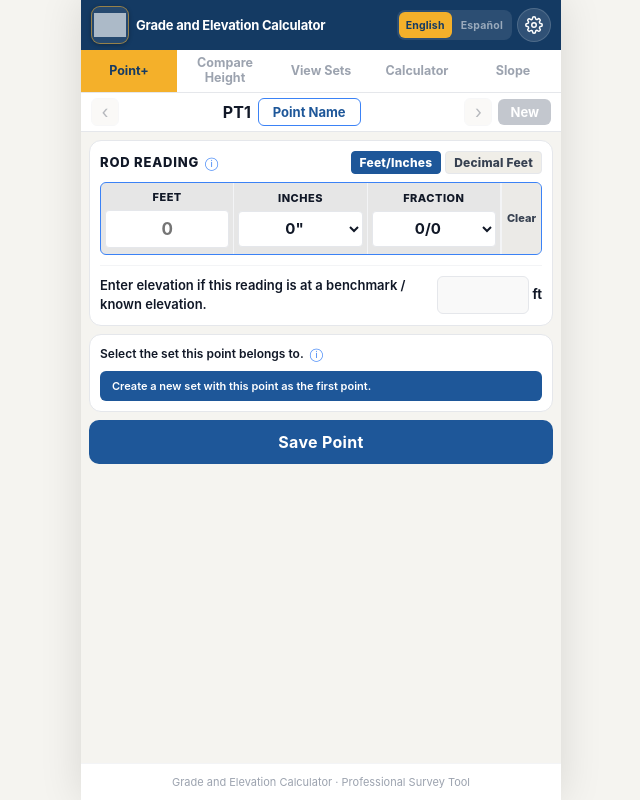
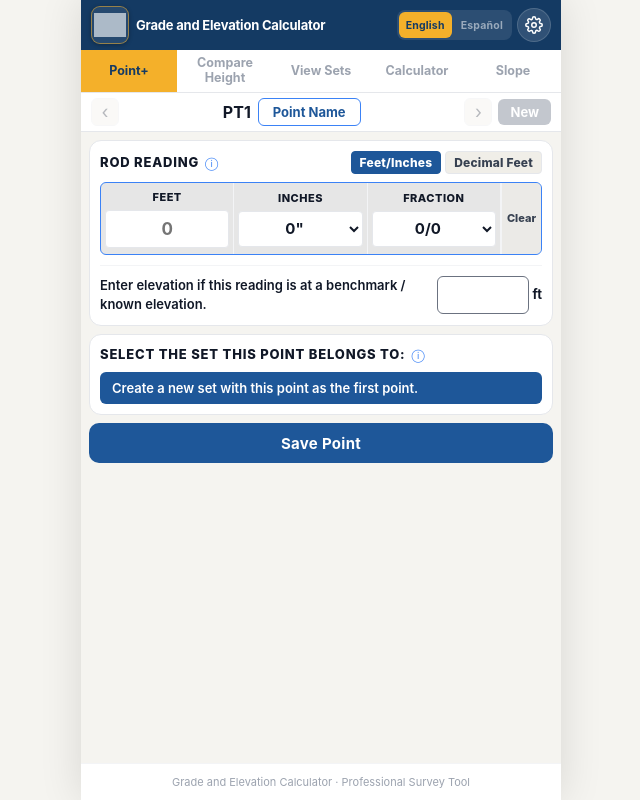
Before and after one commit to brightskyconstruction-prog/elevation-calculator-web, a React (Vite) app: page / in a window 1280 px wide. Both pictures are taken after a click on the button "Continue as Guest". Shown: the whole page, without its empty margins (319-959 px from the left). Built offline with nearby package versions, Linux system fonts and the light colour scheme; grey boxes are pictures that could not be loaded.

Commit message:
button update in point screen

```diff
--- a/src/i18n.ts
+++ b/src/i18n.ts
@@ -217,7 +217,7 @@ const en = {
   clearBtn:            'Clear',
   gotIt:               'Got it',
   benchmarkText:       'Enter elevation if this reading is at a benchmark / known elevation.',
-  setAssignment:       'Select the set this point belongs to.',
+  setAssignment:       'Select the set this point belongs to:',
   isAssignedTo:        'is assigned to:',
   createNewSetBtn:     'Create a new set with this point as the first point.',
   addToExistingSet:    'Add to Current Set',
@@ -250,6 +250,8 @@ const en = {
   willBeFirstPoint:    (label: string, engFt: string) => `Point ${label} (eng. ${engFt} ft) will be the first point in this set.`,
   addPointToSet:       (label: string) => `Add point ${label} to an existing set.`,
   assignToSetBtn:      (name: string) => `Assign to ${name}`,
+  compareThisReading:  'Compare This Reading',
+  findSlope:           'Find Slope',
 };
 
 const es: typeof en = {
@@ -468,7 +470,7 @@ const es: typeof en = {
   clearBtn:            'Limpiar',
   gotIt:               'Entendido',
   benchmarkText:       'Ingresa la elevación si esta lectura está en una referencia / elevación conocida.',
-  setAssignment:       'Selecciona el conjunto al que pertenece este punto.',
+  setAssignment:       'Selecciona el conjunto al que pertenece este punto:',
   isAssignedTo:        'está asignado a:',
   createNewSetBtn:     'Crear un nuevo conjunto con este punto como el primero.',
   addToExistingSet:    'Agregar al Conjunto Actual',
@@ -501,6 +503,8 @@ const es: typeof en = {
   willBeFirstPoint:    (label: string, engFt: string) => `Punto ${label} (ing. ${engFt} ft) será el primero en este conjunto.`,
   addPointToSet:       (label: string) => `Agregar punto ${label} a un conjunto existente.`,
   assignToSetBtn:      (name: string) => `Asignar a ${name}`,
+  compareThisReading:  'Comparar Esta Lectura',
+  findSlope:           'Calcular Pendiente',
 };
 
 export const strings: Record<Lang, typeof en> = { en, es };
--- a/src/screens/AddNewPointScreen.tsx
+++ b/src/screens/AddNewPointScreen.tsx
@@ -24,11 +24,12 @@ const TEXT_DIS  = '#9CA3AF';
 // ─── Props ────────────────────────────────────────────────────────────────────
 
 interface Props {
-  projectId:       string;
-  isVisible?:      boolean;
-  onViewPoints?:   () => void;
-  editPoint?:      SurveyPoint | null;
-  onEditConsumed?: () => void;
+  projectId:        string;
+  isVisible?:       boolean;
+  onViewPoints?:    () => void;
+  editPoint?:       SurveyPoint | null;
+  onEditConsumed?:  () => void;
+  onComparePoint?:  (fromId: string, toId: string | null) => void;
 }
 
 type RodFormat = 'fif' | 'eng';
@@ -238,7 +239,7 @@ function InfoTip({ text }: { text: string }) {
 
 // ─── Main Component ───────────────────────────────────────────────────────────
 
-export default function AddNewPointScreen({ projectId, isVisible = true, editPoint, onEditConsumed }: Props) {
+export default function AddNewPointScreen({ projectId, isVisible = true, editPoint, onEditConsumed, onComparePoint }: Props) {
   const { getPoints, addPoint, updatePoint, getSets, addSet, nextLabel, nextSetLabel } = useSurveyStore();
   const { t } = useLang();
 
@@ -457,6 +458,18 @@ export default function AddNewPointScreen({ projectId, isVisible = true, editPoi
     setTimeout(() => setSaveMsg(null), 2500);
   };
 
+  const handleCompareThis = () => {
+    if (!currentPoint || !onComparePoint) return;
+    let prevId: string | null = null;
+    if (currentPoint.setId) {
+      const setPoints = points
+        .filter(p => p.setId === currentPoint.setId && p.id !== currentPoint.id)
+        .sort((a, b) => (b.createdAt ?? 0) - (a.createdAt ?? 0));
+      prevId = setPoints[0]?.id ?? null;
+    }
+    onComparePoint(currentPoint.id, prevId);
+  };
+
   const handleCreateSet = (name: string) => {
     const now = Date.now();
     const label = nextSetLabel(projectId);
@@ -661,7 +674,7 @@ export default function AddNewPointScreen({ projectId, isVisible = true, editPoi
         {/* ── Set Assignment ── */}
         <div style={s.card}>
           <div style={s.secRow}>
-            <span style={{ ...s.secLbl, ...(assignedSetObj ? {} : { textTransform: 'none' as const, fontSize: 12, letterSpacing: 0, fontWeight: 600 }) }}>
+            <span style={s.secLbl}>
               {assignedSetObj
                 ? `${currentLabel}${pointName ? ` (${pointName})` : ''} ${t('isAssignedTo')}`
                 : t('setAssignment')}
@@ -686,7 +699,7 @@ export default function AddNewPointScreen({ projectId, isVisible = true, editPoi
             <div style={{ display: 'flex', flexDirection: 'column', gap: 6 }}>
               {sets.length > 0 && lastUsedSet && (
                 <button style={s.setOptBtnSec} onClick={() => setAssignedSet(lastUsedSet.id)}>
-                  {t('addToExistingSet')}
+                  {`${t('addToExistingSet')}: ${[lastUsedSet.setLabel, lastUsedSet.name].filter(Boolean).join(' • ')}`}
                 </button>
               )}
               <button style={s.setOptBtnPri} onClick={() => setShowCreate(true)}>
@@ -720,11 +733,20 @@ export default function AddNewPointScreen({ projectId, isVisible = true, editPoi
           </div>
         )}
 
-        {/* ── Save / Update button ── */}
-        {(isNewPoint || isEditMode) && (
+        {/* ── Save / Update / Post-save actions ── */}
+        {(isNewPoint || isEditMode) ? (
           <button style={s.saveBtn} onClick={handleSave}>
             {isNewPoint ? t('savePoint') : t('updatePoint')}
           </button>
+        ) : currentPoint && (
+          <div style={{ display: 'flex', flexDirection: 'column', gap: 6 }}>
+            <button style={s.compareBtn} onClick={handleCompareThis}>
+              {t('compareThisReading')}
+            </button>
+            <button style={s.slopeBtn} onClick={() => alert(t('comingSoon'))}>
+              {t('findSlope')}
+            </button>
+          </div>
         )}
       </div>
 
@@ -823,16 +845,18 @@ const s: Record<string, React.CSSProperties> = {
 
   bmRow:   { display: 'flex', alignItems: 'center', gap: 8 },
   bmTxt:   { flex: 1, fontSize: 13, color: TEXT_PRI, lineHeight: 1.5, fontWeight: 600 },
-  bmInput: { width: 92, height: 38, backgroundColor: '#f9f9f9', border: `1.5px solid ${BORDER}`, borderRadius: 6, textAlign: 'center', fontSize: 14, fontWeight: 700, color: TEXT_PRI, outline: 'none' },
+  bmInput: { width: 92, height: 38, backgroundColor: '#FFFFFF', border: `1.5px solid #6B7280`, borderRadius: 6, textAlign: 'center', fontSize: 14, fontWeight: 700, color: TEXT_PRI, outline: 'none' },
 
   assignedBadge:{ display: 'flex', alignItems: 'center', justifyContent: 'space-between', backgroundColor: BLUE_DEEP, borderRadius: 6, padding: '8px 10px' },
   setLblBadge:  { backgroundColor: BLUE, borderRadius: 4, padding: '1px 5px', fontSize: 9, fontWeight: 800, color: '#fff', letterSpacing: '0.4px' },
-  setOptBtnPri: { width: '100%', backgroundColor: BLUE, border: 'none', borderRadius: 6, padding: '8px 12px', color: '#fff', fontSize: 11, fontWeight: 600, cursor: 'pointer', textAlign: 'left' },
-  setOptBtnSec: { width: '100%', backgroundColor: SURFACE, border: `1px solid ${BORDER}`, borderRadius: 6, padding: '8px 12px', color: TEXT_SEC, fontSize: 11, fontWeight: 600, cursor: 'pointer', textAlign: 'left' },
+  setOptBtnPri: { width: '100%', backgroundColor: BLUE, border: 'none', borderRadius: 6, padding: '8px 12px', color: '#fff', fontSize: 13, fontWeight: 600, cursor: 'pointer', textAlign: 'left' },
+  setOptBtnSec: { width: '100%', backgroundColor: SURFACE, border: `1px solid ${BORDER}`, borderRadius: 6, padding: '8px 12px', color: TEXT_SEC, fontSize: 13, fontWeight: 600, cursor: 'pointer', textAlign: 'left' },
 
   timestampCard:{ backgroundColor: CARD, borderRadius: 8, border: `1px solid #F3F4F6`, padding: '10px 12px', display: 'flex', flexDirection: 'column', gap: 2 },
   savedAt:      { fontSize: 11, color: TEXT_SEC, textAlign: 'center', lineHeight: 1.5, fontWeight: 600 },
   mapsBtn:      { backgroundColor: BLUE, borderRadius: 4, padding: '3px 8px', color: '#fff', fontSize: 9, fontWeight: 800, textDecoration: 'none', flexShrink: 0 },
 
-  saveBtn: { height: 44, width: '100%', backgroundColor: BLUE, border: 'none', borderRadius: 10, color: '#fff', fontSize: 16, fontWeight: 700, cursor: 'pointer', letterSpacing: '0.3px' },
+  saveBtn:    { height: 40, width: '100%', backgroundColor: BLUE, border: 'none', borderRadius: 10, color: '#fff', fontSize: 15, fontWeight: 700, cursor: 'pointer', letterSpacing: '0.3px' },
+  compareBtn: { height: 40, width: '100%', backgroundColor: NAVY, border: 'none', borderRadius: 10, color: '#fff', fontSize: 14, fontWeight: 700, cursor: 'pointer', letterSpacing: '0.3px' },
+  slopeBtn:   { height: 38, width: '100%', backgroundColor: SURFACE, border: `1.5px solid ${BORDER}`, borderRadius: 10, color: TEXT_SEC, fontSize: 14, fontWeight: 700, cursor: 'pointer', letterSpacing: '0.3px' },
 };
--- a/src/screens/ViewPointsScreen.tsx
+++ b/src/screens/ViewPointsScreen.tsx
@@ -27,8 +27,10 @@ const GOLD_SVG  = '#F5A623';
 
 // ─── Props ─────────────────────────────────────────────────────────────────────
 interface Props {
-  projectId:    string;
-  onEditPoint?: (pt: SurveyPoint) => void;
+  projectId:      string;
+  onEditPoint?:   (pt: SurveyPoint) => void;
+  compareFromId?: string | null;
+  compareToId?:   string | null;
 }
 
 // ─── Point type resolution ──────────────────────────────────────────────────────
@@ -1512,10 +1514,19 @@ function SinglePointTab({ points, sets, projectId, onEditPoint }: SinglePointTab
 // ═══════════════════════════════════════════════════════════════════════════════
 // VIEW POINTS SCREEN — gold sub-tab shell
 // ═══════════════════════════════════════════════════════════════════════════════
-export default function ViewPointsScreen({ projectId, onEditPoint }: Props) {
+export default function ViewPointsScreen({ projectId, onEditPoint, compareFromId, compareToId }: Props) {
   const [activeTab, setActiveTab] = useState<PointsTab>('compare');
   const [fromId,    setFromId]    = useState<string | null>(null);
   const [toId,      setToId]      = useState<string | null>(null);
+
+  // Auto-load comparison when triggered from Point+ tab
+  useEffect(() => {
+    if (compareFromId) {
+      setFromId(compareFromId);
+      setToId(compareToId ?? null);
+      setActiveTab('compare');
+    }
+  }, [compareFromId, compareToId]);
 
   const { t } = useLang();
   const { getPoints, getSets } = useSurveyStore();
--- a/src/stores/surveyStore.ts
+++ b/src/stores/surveyStore.ts
@@ -19,8 +19,8 @@ function generateLabel(existingPoints: SurveyPoint[]): string {
 
 function generateSetLabel(existingSets: SurveySet[]): string {
   let n = existingSets.length + 1;
-  while (existingSets.some(s => s.setLabel === `S${n}`)) n++;
-  return `S${n}`;
+  while (existingSets.some(s => s.setLabel === `SET-${n}`)) n++;
+  return `SET-${n}`;
 }
 
 // ─── State ────────────────────────────────────────────────────────────────────
@@ -148,7 +148,7 @@ export const useSurveyStore = create<SurveyState>()(
         const sets = get().sets.filter(s => s.projectId === projectId);
         sets.forEach((s, i) => {
           if (!s.setLabel) {
-            get().updateSet(projectId, s.id, { setLabel: `S${i + 1}` });
+            get().updateSet(projectId, s.id, { setLabel: `SET-${i + 1}` });
           }
         });
       },
```
Also changed, not shown: src/App.tsx (+14 -3 lines).
